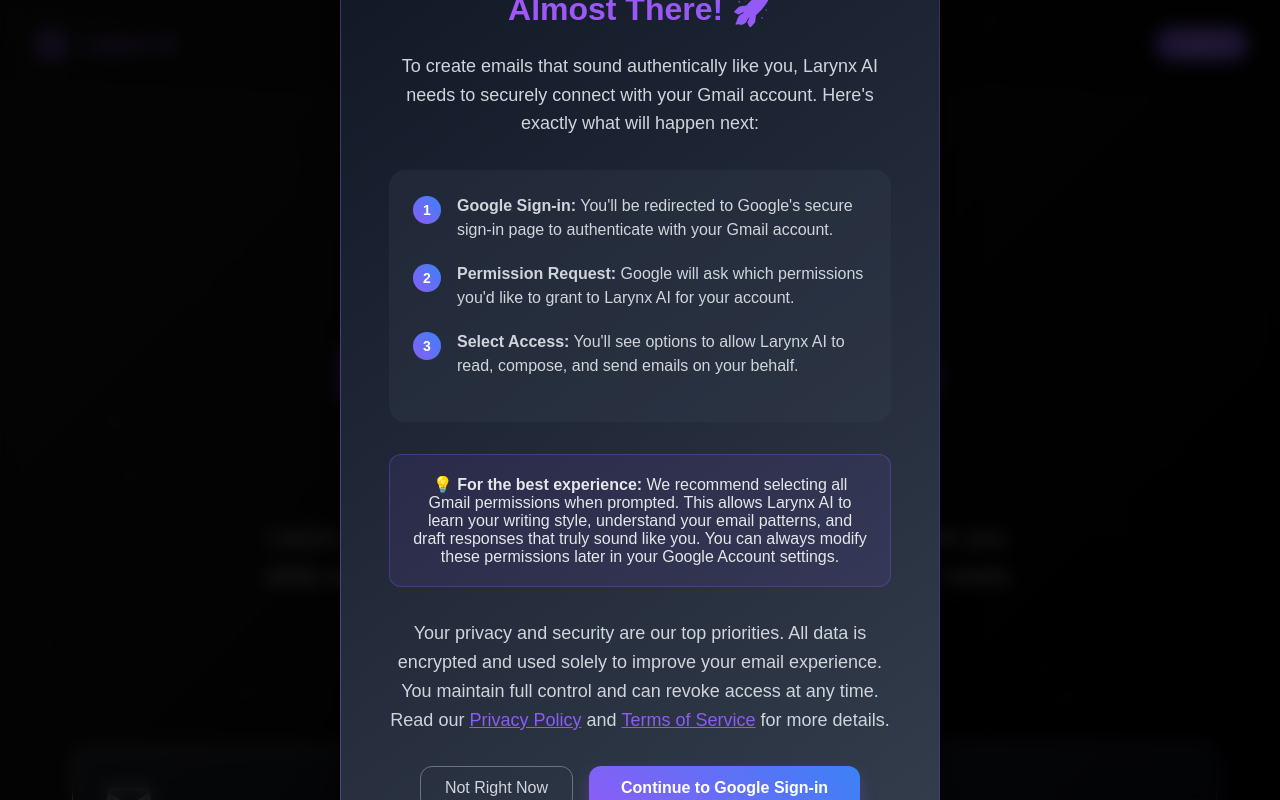
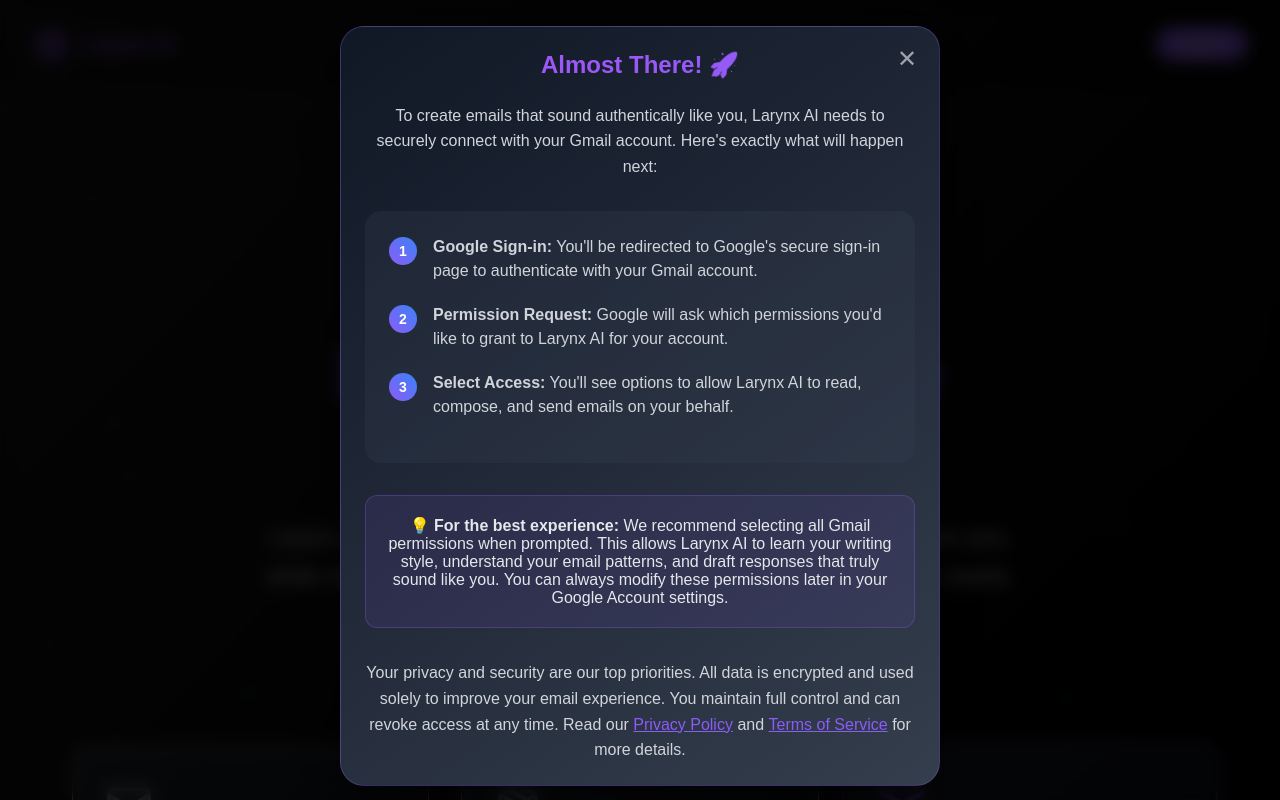
Before and after one commit to NygerianPrynce/Larynx, a React (Vite) app in the folder larynx-frontend/: page /login in a window 1280 px wide. Both pictures are taken after a click on the button "Get Started". Shown: the top 800 px of the page. Built offline with nearby package versions, Linux system fonts and the light colour scheme.

Commit message:
small fixes

```diff
--- a/larynx-frontend/src/pages/LoginPage.jsx
+++ b/larynx-frontend/src/pages/LoginPage.jsx
@@ -20,7 +20,6 @@
   const [isVisible, setIsVisible] = useState(false)
   const [currentFeature, setCurrentFeature] = useState(0)
   const [particles, setParticles] = useState([])
-  const [iconSet, setIconSet] = useState('default')
 
   const navigate = useNavigate()
   const [showConsentModal, setShowConsentModal] = useState(false)
@@ -446,7 +445,7 @@
       objectFit: 'contain',
       filter: 'drop-shadow(0 2px 4px rgba(139, 92, 246, 0.3))'
     },
-    // Consent Modal Styles
+    // Consent Modal Styles - Fixed for zoom compatibility
     modalOverlay: {
       position: 'fixed',
       top: 0,
@@ -459,19 +458,23 @@
       alignItems: 'center',
       justifyContent: 'center',
       zIndex: 1000,
-      padding: '20px'
+      padding: '2vw', // Use viewport units for better scaling
+      overflowY: 'auto' // Allow scrolling if content is too tall
     },
     modalContent: {
       background: 'linear-gradient(145deg, rgba(17, 24, 39, 0.95), rgba(55, 65, 81, 0.95))',
       backdropFilter: 'blur(20px)',
       borderRadius: '24px',
       border: '1px solid rgba(139, 92, 246, 0.3)',
-      padding: '48px',
-      maxWidth: '600px',
-      width: '100%',
+      padding: '3vw', // Use viewport units for responsive padding
+      maxWidth: '90vw', // Ensure it never exceeds viewport width
+      width: '600px', // Preferred width
+      maxHeight: '90vh', // Prevent modal from exceeding viewport height
       textAlign: 'center',
       position: 'relative',
-      boxShadow: '0 25px 50px rgba(0, 0, 0, 0.5)'
+      boxShadow: '0 25px 50px rgba(0, 0, 0, 0.5)',
+      overflowY: 'auto', // Allow scrolling within modal if needed
+      margin: 'auto' // Center the modal
     },
     modalTitle: {
       fontSize: '32px',
@@ -660,11 +663,41 @@
           color: #a855f7;
         }
 
+        /* Responsive design for different screen sizes and zoom levels */
         @media (max-width: 768px) {
           .hero-title { font-size: 48px !important; }
           .hero-subtitle { font-size: 18px !important; }
           .section-title { font-size: 32px !important; }
           .cta-title { font-size: 32px !important; }
+        }
+
+        /* Modal responsive adjustments for zoom levels */
+        @media (max-height: 800px) {
+          .modal-content {
+            padding: 24px !important;
+            max-height: 95vh !important;
+          }
+          .modal-title {
+            font-size: 24px !important;
+          }
+          .modal-text {
+            font-size: 16px !important;
+          }
+        }
+
+        @media (max-height: 600px) {
+          .modal-content {
+            padding: 20px !important;
+            max-height: 98vh !important;
+          }
+          .steps-list {
+            margin: 16px 0 !important;
+            padding: 16px !important;
+          }
+          .important-note {
+            padding: 12px !important;
+            margin: 16px 0 !important;
+          }
         }
         `}
       </style>
@@ -856,7 +889,7 @@
       {/* Consent Modal */}
       {showConsentModal && (
         <div style={styles.modalOverlay} onClick={() => setShowConsentModal(false)}>
-          <div style={styles.modalContent} onClick={(e) => e.stopPropagation()}>
+          <div style={styles.modalContent} className="modal-content" onClick={(e) => e.stopPropagation()}>
             <button
               style={styles.closeButton}
               className="close-button"
@@ -865,14 +898,14 @@
               ✕
             </button>
 
-            <h2 style={styles.modalTitle}>Almost There! 🚀</h2>
+            <h2 style={styles.modalTitle} className="modal-title">Almost There! 🚀</h2>
 
-            <p style={styles.modalText}>
+            <p style={styles.modalText} className="modal-text">
               To create emails that sound authentically like you, Larynx AI needs to securely connect with your Gmail account.
               Here's exactly what will happen next:
             </p>
 
-            <div style={styles.stepsList}>
+            <div style={styles.stepsList} className="steps-list">
               <div style={styles.stepItem}>
                 <div style={styles.modalStepNumber}>1</div>
                 <div style={styles.stepText}>
@@ -895,13 +928,13 @@
               </div>
             </div>
 
-            <div style={styles.importantNote}>
+            <div style={styles.importantNote} className="important-note">
               <strong>💡 For the best experience:</strong> We recommend selecting all Gmail permissions when prompted.
               This allows Larynx AI to learn your writing style, understand your email patterns, and draft responses that truly sound like you.
               You can always modify these permissions later in your Google Account settings.
             </div>
 
-            <p style={styles.modalText}>
+            <p style={styles.modalText} className="modal-text">
               Your privacy and security are our top priorities. All data is encrypted and used solely to improve your email experience.
               You maintain full control and can revoke access at any time. Read our{' '}
               <a href="/privacy" style={styles.modalLink} className="modal-link" target="_blank" rel="noopener noreferrer">
--- a/larynx-frontend/src/pages/PrivacyPolicy.jsx
+++ b/larynx-frontend/src/pages/PrivacyPolicy.jsx
@@ -1,12 +1,17 @@
 // File: src/pages/PrivacyPolicy.jsx
 import React from 'react'
 import { useNavigate } from 'react-router-dom'
+import { Helmet } from "react-helmet";
 
 const PrivacyPolicy = () => {
   const navigate = useNavigate()
 
   return (
     <div style={styles.container}>
+      <Helmet>
+      <link rel="canonical" href="https://www.larynxai.com/login" />
+      <title>Larynx AI | Privacy</title>
+    </Helmet>
       <style>
         {`
           body {
--- a/larynx-frontend/src/pages/TermsOfService.jsx
+++ b/larynx-frontend/src/pages/TermsOfService.jsx
@@ -1,12 +1,17 @@
 // File: src/pages/TermsOfService.jsx
 import React from 'react'
 import { useNavigate } from 'react-router-dom'
+import { Helmet } from "react-helmet";
 
 const TermsOfService = () => {
   const navigate = useNavigate()
 
   return (
     <div style={styles.container}>
+      <Helmet>
+      <link rel="canonical" href="https://www.larynxai.com/login" />
+      <title>Larynx AI | Privacy</title>
+    </Helmet>
       <style>
         {`
           body {
--- /dev/null
+++ b/package.json
@@ -0,0 +1,5 @@
+{
+  "dependencies": {
+    "react-helmet": "^6.1.0"
+  }
+}
```
Also changed, not shown: 1 other file (tests, documents, lock files or other folders).
